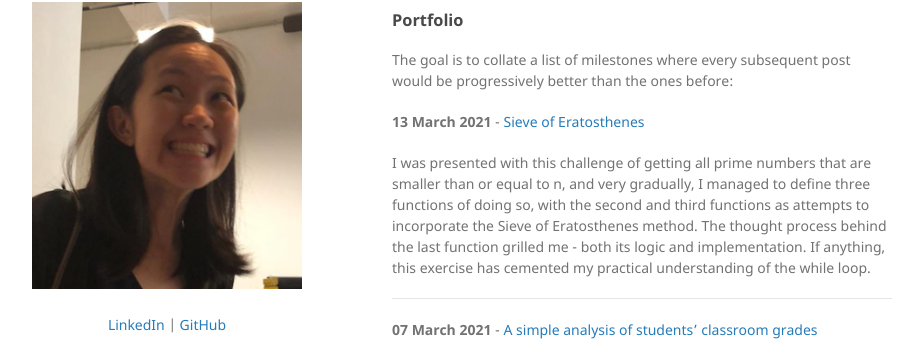
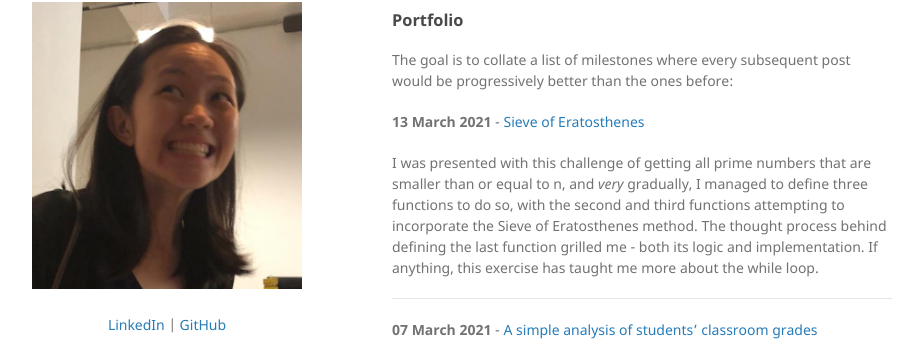
Before and after one commit to ashleythy/ashleythy.github.io, a Jekyll site: the page built from index.md, in a window 1280 px wide and 900 px high, scrolled down 310 px. Shown: the part 107-470 px from the top of the window, without its empty margins (178-1101 px from the left). Built offline with Jekyll 4.4.1, drawn with Linux system fonts in a browser that asks for light colours; our own code applies the rules of GitHub Pages for plain Markdown files.

Commit message:
Update index.md

```diff
--- a/index.md
+++ b/index.md
@@ -17,7 +17,7 @@ The goal is to collate a list of milestones where every subsequent post would be
 
 <b>13 March 2021</b> - [Sieve of Eratosthenes](/html/entry8.html)
 
-I was presented with this challenge of getting all prime numbers that are smaller than or equal to n, and very gradually, I managed to define three functions of doing so, with the second and third functions as attempts to incorporate the Sieve of Eratosthenes method. The thought process behind the last function grilled me - both its logic and implementation. If anything, this exercise has cemented my practical understanding of the while loop.
+I was presented with this challenge of getting all prime numbers that are smaller than or equal to n, and <i>very</i> gradually, I managed to define three functions to do so, with the second and third functions attempting to incorporate the Sieve of Eratosthenes method. The thought process behind defining the last function grilled me - both its logic and implementation. If anything, this exercise has taught me more about the while loop.
 
 ---
 
```
